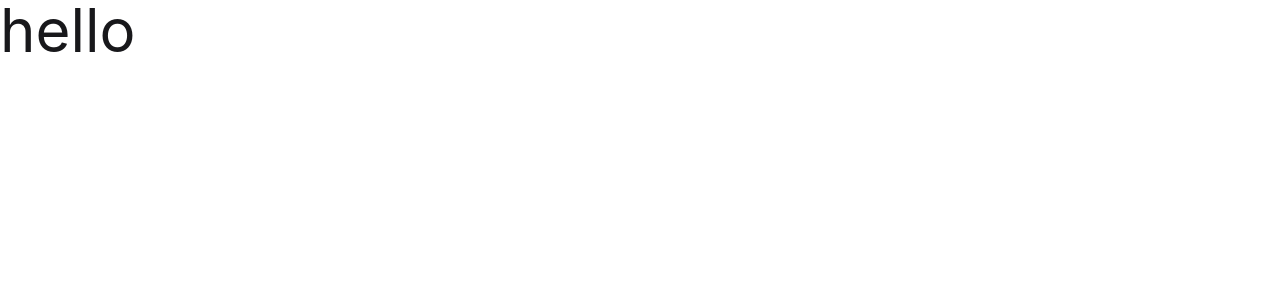
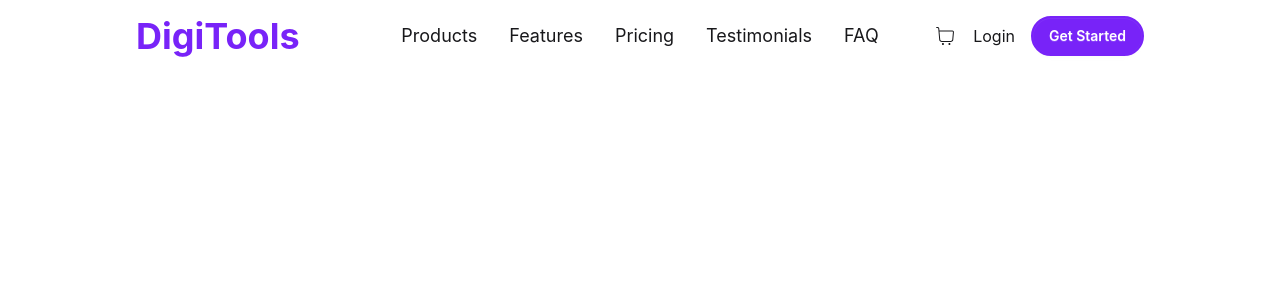
Before and after one commit to nayema34/DigiTools-Platform-A6, a React (Vite) app: page / in a window 1280 px wide. Shown: the top 300 px of the page. Built offline with nearby package versions, Linux system fonts and the light colour scheme.

Commit message:
Added navbar

```diff
--- a/index.html
+++ b/index.html
@@ -1,5 +1,5 @@
 <!doctype html>
-<html lang="en">
+<html data-theme="light" lang="en">
   <head>
     <meta charset="UTF-8" />
     <link rel="icon" type="image/svg+xml" href="/favicon.svg" />
--- a/src/App.jsx
+++ b/src/App.jsx
@@ -1,13 +1,12 @@
 
 import './App.css'
+import Navbar from './Components/NavBar'
 
 function App() {
 
   return (
    <>
-    <div>
-      <p className='text-6xl'>hello</p>
-    </div>
+    <Navbar/>
    </>
   )
 }
--- /dev/null
+++ b/src/Components/NavBar.jsx
@@ -0,0 +1,63 @@
+import { CiShoppingCart } from "react-icons/ci";
+
+function Navbar() {
+    return (
+        <div className="navbar w-4/5 mx-auto ">
+
+            {/* Left Section */}
+            <div className="navbar-start">
+
+                {/* Mobile Dropdown */}
+                <div className="dropdown">
+                    <div tabIndex={0} role="button" className="btn btn-ghost lg:hidden">
+                        <svg xmlns="http://www.w3.org/2000/svg"
+                             className="h-5 w-5" fill="none"
+                             viewBox="0 0 24 24" stroke="currentColor">
+                            <path strokeLinecap="round" strokeLinejoin="round" strokeWidth="2"
+                                  d="M4 6h16M4 12h8m-8 6h16" />
+                        </svg>
+                    </div>
+
+                    {/* Mobile Menu */}
+                    <ul
+                        tabIndex={0}
+                        className="menu menu-sm dropdown-content bg-base-100 rounded-box z-10 mt-3 w-52 p-2 shadow">
+                        <li className="text-[18px]">Products</li>
+                        <li className="text-[18px]">Features</li>
+                        <li className="text-[18px]">Pricing</li>
+                        <li className="text-[18px]">Testimonials</li>
+                        <li className="text-[18px]">FAQ</li>
+                    </ul>
+                </div>
+
+                {/* Logo */}
+                <h1 className=" text-4xl font-bold text-[#7823F8]">
+                    DigiTools
+                </h1>
+            </div>
+
+            {/* Desktop Menu */}
+            <div className="navbar-center hidden lg:flex">
+                <ul className="menu menu-horizontal px-1 gap-2">
+                    <li><a className="text-[18px]">Products</a></li>
+                    <li><a className="text-[18px]">Features</a></li>
+                    <li><a className="text-[18px]">Pricing</a></li>
+                    <li><a className="text-[18px]">Testimonials</a></li>
+                    <li><a className="text-[18px]">FAQ</a></li>
+                </ul>
+            </div>
+
+            {/* Right Section */}
+            <div className="navbar-end gap-4">
+                <CiShoppingCart size={24} />
+                <a>Login</a>
+                <a className="btn bg-[#7823F8] text-white border-2 border-[#7823F8] rounded-full hover:bg-white hover:text-[#7823F8]">
+                    Get Started
+                </a>
+            </div>
+
+        </div>
+    );
+}
+
+export default Navbar;
```
